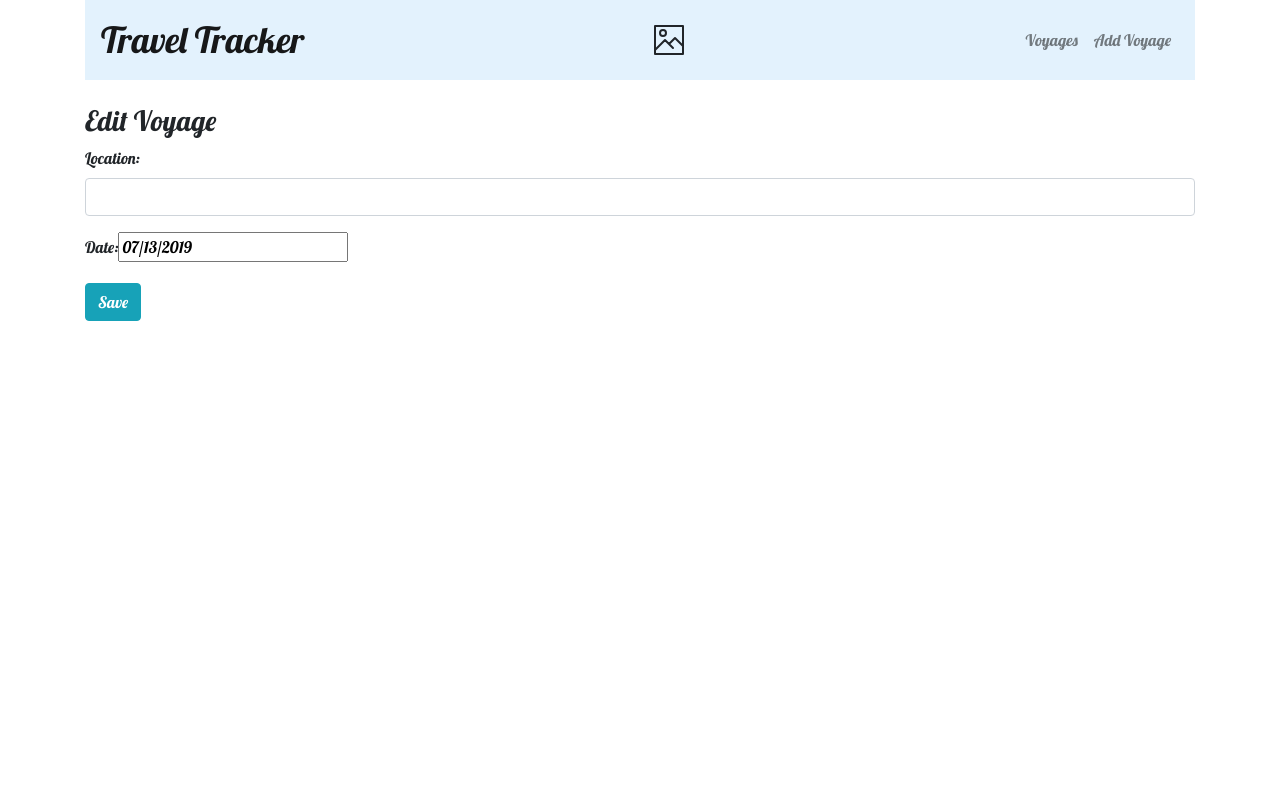
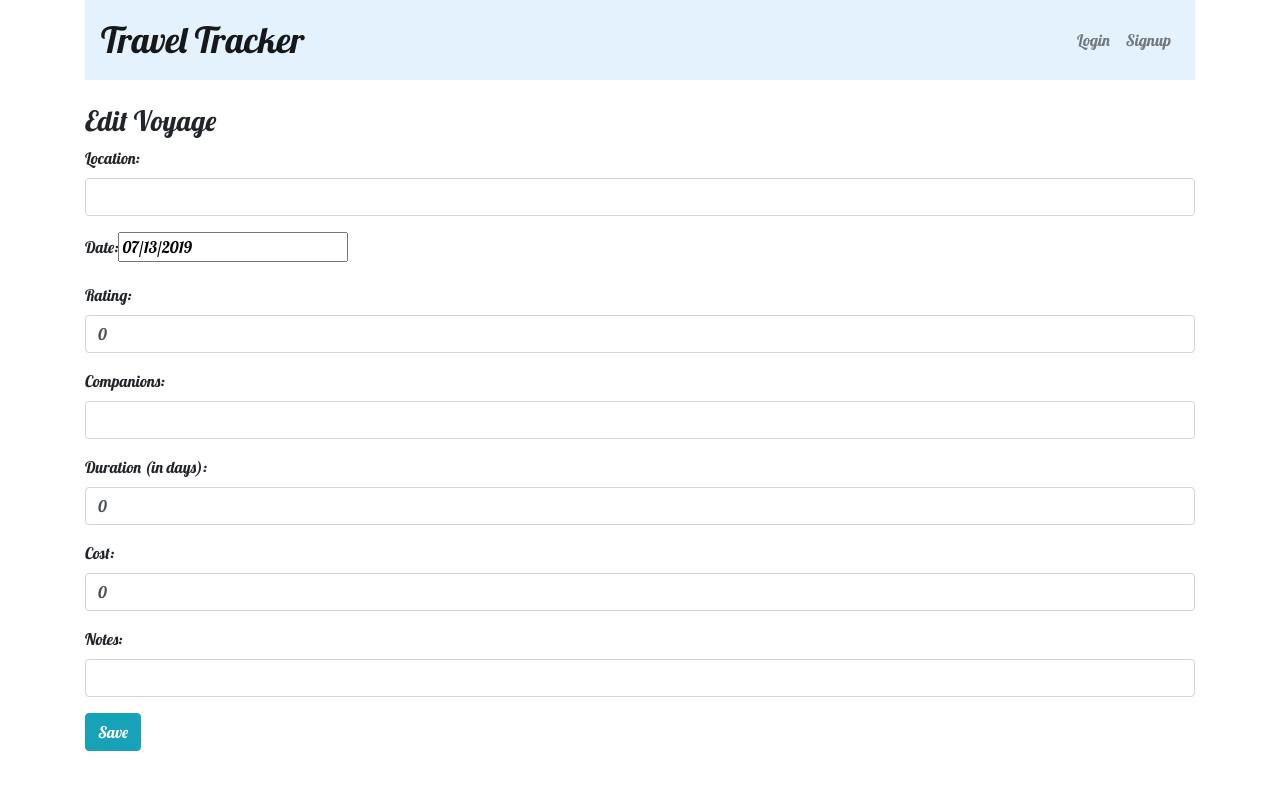
Before and after one commit to JosephCoburn/travel-tracker-jc, a React (Create React App) app: page /edit/1 in a window 1280 px wide. Shown: the top 790 px of the page. Built offline with nearby package versions, Linux system fonts and the light colour scheme; no server answers.

Commit message:
update thru edit-voyage.component

```diff
--- a/src/components/edit-voyage.component.js
+++ b/src/components/edit-voyage.component.js
@@ -9,11 +9,21 @@ export default class EditVoyage extends Component {
 
     this.onChangeLocation = this.onChangeLocation.bind(this);
     this.onChangeDate = this.onChangeDate.bind(this);
+    this.onChangeRating = this.onChangeRating.bind(this);
+    this.onChangeDuration = this.onChangeDuration.bind(this);
+    this.onChangeCompanions = this.onChangeCompanions.bind(this);
+    this.onChangeCost = this.onChangeCost.bind(this);
+    this.onChangeNotes = this.onChangeNotes.bind(this);
     this.onSubmit = this.onSubmit.bind(this);
 
     this.state = {
       location: '',
       date: new Date(),
+      rating: 0,
+      companions: '',
+      duration: 0,
+      cost: 0,
+      notes: '',
     }
   }
 
@@ -22,7 +32,12 @@ export default class EditVoyage extends Component {
       .then(response => {
         this.setState({
           location: response.data.location,
-          date: new Date(response.data.date)
+          date: new Date(response.data.date),
+          rating: response.data.rating,
+          companions: response.data.companions,
+          duration: response.data.duration,
+          cost: response.data.cost,
+          notes: response.data.notes,
         })
       })
       .catch(function (error) {
@@ -35,10 +50,34 @@ export default class EditVoyage extends Component {
       location: e.target.value
     });
   }
-
   onChangeDate(date) {
     this.setState({
       date: date
+    });
+  }
+  onChangeRating(e) {
+    this.setState({
+      rating: e.target.value
+    });
+  }
+  onChangeCompanions(e) {
+    this.setState({
+      companions: e.target.value
+    });
+  }
+  onChangeDuration(e) {
+    this.setState({
+      duration: e.target.value
+    });
+  }
+  onChangeCost(e) {
+    this.setState({
+      cost: e.target.value
+    });
+  }
+  onChangeNotes(e) {
+    this.setState({
+      notes: e.target.value
     });
   }
 
@@ -48,6 +87,11 @@ export default class EditVoyage extends Component {
     const voyage = {
       location: this.state.location,
       date: this.state.date,
+      rating: this.state.rating,
+      companions: this.state.companions,
+      duration: this.state.duration,
+      cost: this.state.cost,
+      notes: this.state.notes,
     };
 
     console.log(voyage);
@@ -79,6 +123,49 @@ export default class EditVoyage extends Component {
               onChange={this.onChangeDate}
             />
           </div>
+          <div className="form-group">
+            <label>Rating: </label>
+            <input
+                type="text"
+                className="form-control"
+                value={this.state.rating}
+                onChange={this.onChangeRating}
+                />
+          </div>
+          <div className="form-group">
+            <label>Companions: </label>
+            <input  type="text"
+                className="form-control"
+                value={this.state.companions}
+                onChange={this.onChangeCompanions}
+                />
+          </div>
+          <div className="form-group">
+            <label>Duration (in days): </label>
+            <input
+                type="text"
+                className="form-control"
+                value={this.state.duration}
+                onChange={this.onChangeDuration}
+                />
+          </div>
+          <div className="form-group">
+            <label>Cost: </label>
+            <input
+                type="text"
+                className="form-control"
+                value={this.state.cost}
+                onChange={this.onChangeCost}
+                />
+          </div>
+          <div className="form-group">
+            <label>Notes: </label>
+            <input  type="text"
+                className="form-control"
+                value={this.state.notes}
+                onChange={this.onChangeNotes}
+                />
+          </div>
 
           <div className="form-group">
             <input type="submit" value="Save" className="btn btn-info" />
--- a/src/components/navbar.component.js
+++ b/src/components/navbar.component.js
@@ -1,21 +1,20 @@
 import React, { Component } from 'react';
 import { Link } from 'react-router-dom';
 
-export default class Navbar extends Component {
+const Navbar = (props) => {
 
-  render() {
-    return (
-      <nav className="navbar navbar-light navbar-expand" style={{backgroundColor: "#e3f2fd"}}>
+  let nav = props.user ?
+  <nav className="navbar navbar-light navbar-expand">
     <div className="mr-auto">
       <Link to="/" className="page-title navbar-brand">Travel Tracker</Link>
     </div>
-        <div className="mx-auto">
-          <svg id="i-photo" xmlns="http://www.w3.org/2000/svg" viewBox="0 0 32 32" width="32" height="32" fill="none" stroke="currentcolor" strokeLinecap="round" strokeLinejoin="round" strokeWidth="2">
-            <path d="M20 24 L12 16 2 26 2 2 30 2 30 24 M16 20 L22 14 30 22 30 30 2 30 2 24" />
-            <circle cx="10" cy="9" r="3" />
-          </svg>
-        </div>
     <ul className="navbar-nav ml-auto">
+      <li className="navbar-item">
+        <Link to='' className='nav-link' onClick={props.handleLogout}>Logout</Link>
+      </li>
+      <li className="navbar-item">
+        <div className="nav-link">|</div>
+      </li>
       <li className="navbar-item">
       <Link to="/" className="nav-link">Voyages</Link>
       </li>
@@ -24,6 +23,27 @@ export default class Navbar extends Component {
       </li>
     </ul>
   </nav>
-    );
+  :
+  <nav className="navbar navbar-light navbar-expand">
+    <div className="mr-auto">
+      <Link to="/" className="page-title navbar-brand">Travel Tracker</Link>
+    </div>
+    <ul className="navbar-nav ml-auto">
+      <li className="navbar-item">
+        <Link to='/login' className='nav-link'>Login</Link>
+      </li>
+      <li className="navbar-item">
+        <Link to='/signup' className='nav-link'>Signup</Link>
+      </li>
+    </ul>
+  </nav>
+  ;
+
+  return (
+    <>
+    {nav}
+    </>
+  )
 }
-}
+
+export default Navbar;
```
Lines whose indentation alone changed are shown as unchanged.
